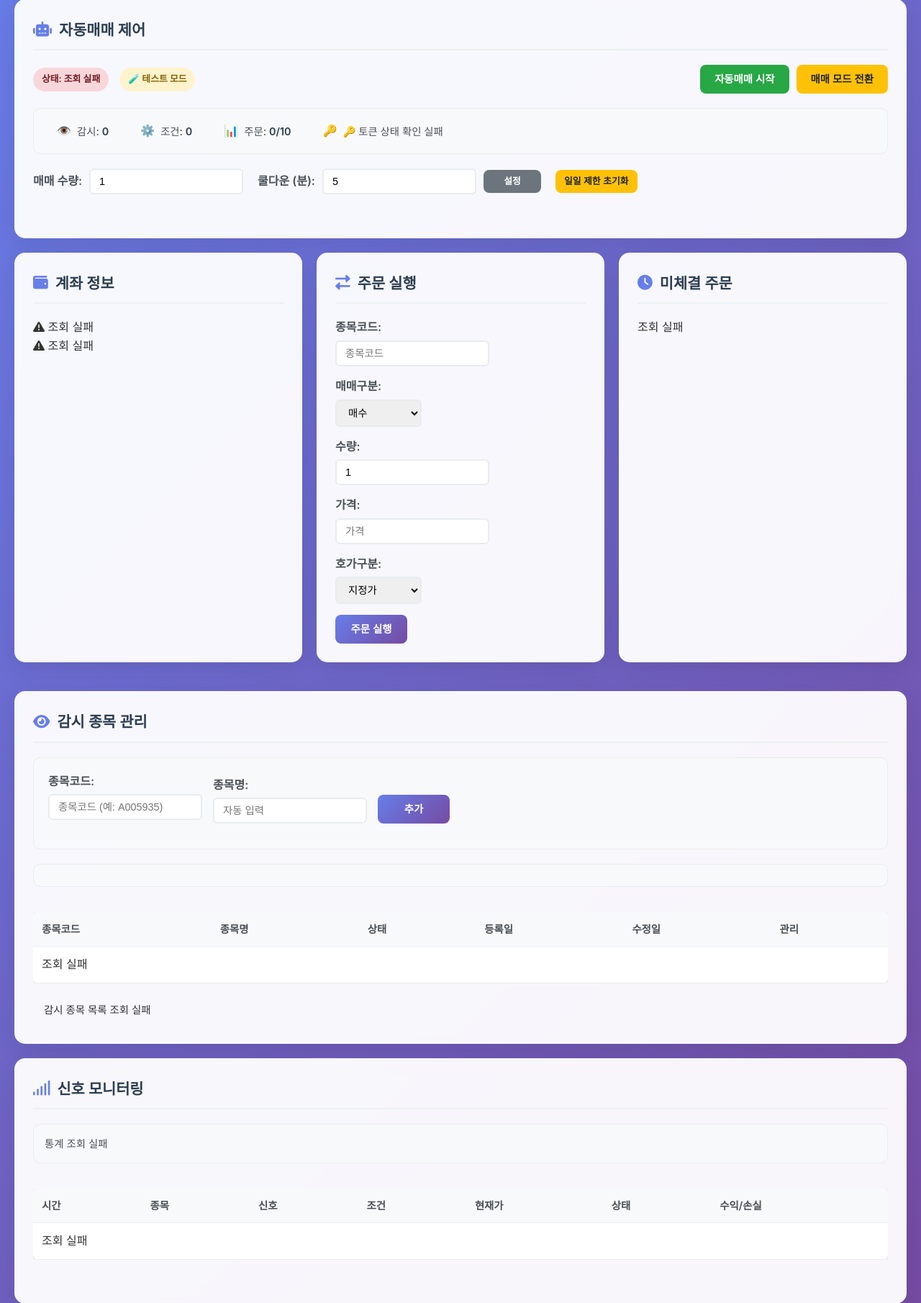
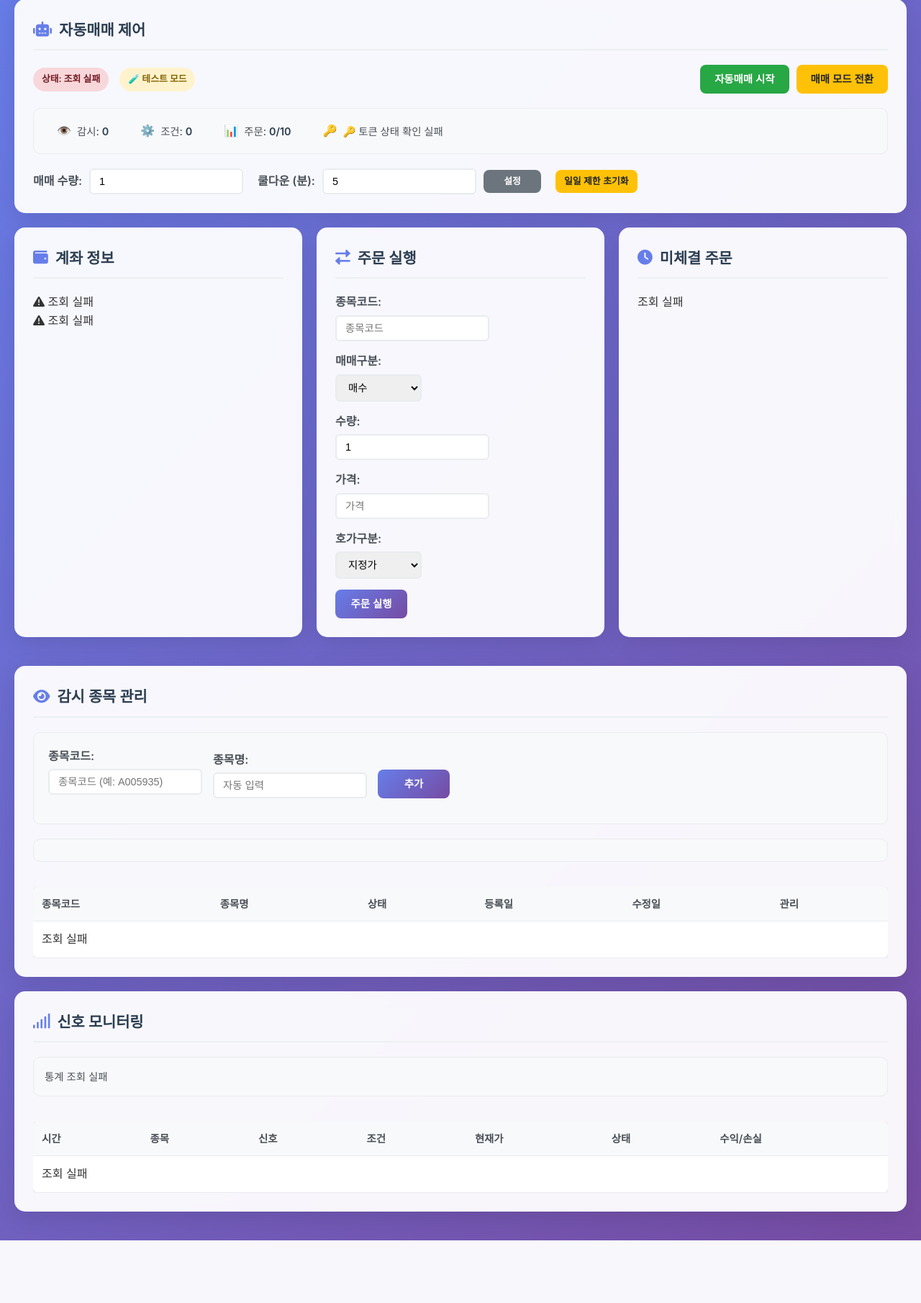
Before and after one commit to jjuun/kium, a Python web app: template templates/dashboard.html in a window 1280 px wide. Shown: the part 132-1942 px from the top of the page at 72% size. After the commit the page ends 1855 px from the top, so only its background shows below. Run offline with Jinja, Linux system fonts and the light colour scheme; the template is opened without the code that fills it, so the values that code supplies are empty.

Commit message:
자동매매 메시지 영역 필요시에만 표시되도록 개선

```diff
--- a/static/css/dashboard.css
+++ b/static/css/dashboard.css
@@ -550,6 +550,11 @@
     padding: 10px 15px;
     border-radius: 6px;
     font-size: 0.9rem;
+    display: none;
+}
+
+.message.show {
+    display: block;
 }
 
 .message.error {
--- a/static/js/dashboard.js
+++ b/static/js/dashboard.js
@@ -2394,9 +2394,18 @@
 function showAutoTradingMessage(msg, success) {
     const div = document.getElementById('auto-trading-message');
     if (!div) return;
-    div.textContent = msg;
-    div.style.color = success ? '#27ae60' : '#c00';
-    setTimeout(() => { div.textContent = ''; }, 3000);
+
+    if (msg && msg.trim()) {
+        div.textContent = msg;
+        div.className = `message ${success ? 'success' : 'error'} show`;
+        setTimeout(() => {
+            div.textContent = '';
+            div.className = 'message';
+        }, 3000);
+    } else {
+        div.textContent = '';
+        div.className = 'message';
+    }
 }
 
 // =========================
--- a/templates/dashboard.html
+++ b/templates/dashboard.html
@@ -79,7 +79,7 @@
                     </div>
                 </div>
             </div>
-            <div id="auto-trading-message" class="message"></div>
+            <div id="auto-trading-message" class="message" style="display: none;"></div>
         </div>
 
         <div class="dashboard-grid">
```
Also changed, not shown: auto_trading.db.
